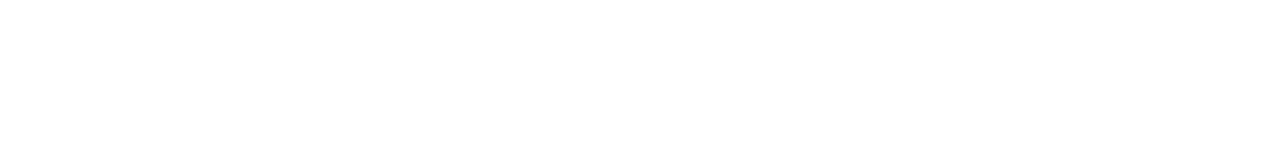
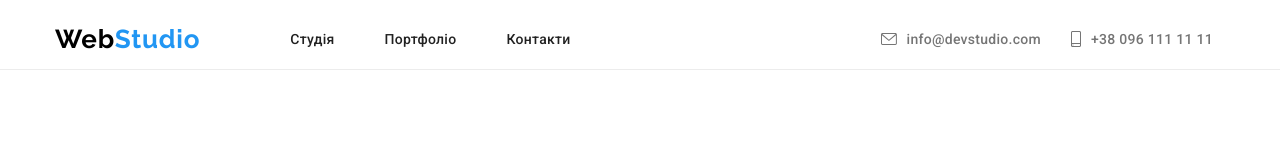
Before and after one commit to Spartanek/Webstudio_template, a plain HTML site: page index2.html in a window 1280 px wide. Drawn offline with Linux system fonts and the light colour scheme.

Commit message:
work out how to put svg through before

```diff
--- a/index2.html
+++ b/index2.html
@@ -3,8 +3,83 @@
   <head>
     <meta charset="UTF-8" />
     <meta name="viewport" content="width=device-width, initial-scale=1.0" />
-    <link rel="stylesheet" href="./style2.css" />
+    <!-- Raleway 700px -->
+    <link rel="stylesheet" href="reset.css" />
+    <link
+      href="https://fonts.googleapis.com/css2?family=Raleway:wght@700&display=swap"
+      rel="stylesheet"
+    />
+    <!-- Roboto 400px -->
+    <link
+      href="https://fonts.googleapis.com/css2?family=Roboto&display=swap"
+      rel="stylesheet"
+    />
+    <!-- Roboto 500px -->
+    <link
+      href="https://fonts.googleapis.com/css2?family=Roboto:wght@500&display=swap"
+      rel="stylesheet"
+    />
+    <!-- Roboto 700px -->
+    <link
+      href="https://fonts.googleapis.com/css2?family=Roboto:wght@700&display=swap"
+      rel="stylesheet"
+    />
+    <!-- Roboto 900px -->
+    <link
+      href="https://fonts.googleapis.com/css2?family=Roboto:wght@900&display=swap"
+      rel="stylesheet"
+    />
+    <link rel="stylesheet" href="./visually-hidden.css" />
+    <link rel="stylesheet" href="style2.css" />
     <title>Document</title>
   </head>
-  <body></body>
+  <body>
+    <header class="header">
+      <div class="container container-flex">
+        <a class="logo" href=""
+          ><p class="logo_text">
+            Web<span class="logo_text-chose">Studio</span>
+          </p></a
+        >
+        <nav class="navigation">
+          <ul class="navigation_list">
+            <li class="navigation_item">
+              <a class="navigation_link" href="">
+                <p class="navigation_text">Студія</p></a
+              >
+            </li>
+            <li class="navigation_item">
+              <a class="navigation_link" href="">
+                <p class="navigation_text">Портфоліо</p></a
+              >
+            </li>
+            <li class="navigation_item">
+              <a class="navigation_link" href="">
+                <p class="navigation_text">Контакти</p></a
+              >
+            </li>
+          </ul>
+        </nav>
+        <ul class="contacts">
+          <li class="contacts_item">
+            <svg class="contacts_svg-email">
+              <use href="./assets/svg/contacts.svg#icon-envelope"></use>
+            </svg>
+            <a class="contacts_link" href="mailto:info@devstudio.com"
+              >info@devstudio.com</a
+            >
+          </li>
+          <li class="contacts_item">
+            <svg class="contacts_svg-tel">
+              <use href="./assets/svg/contacts.svg#icon-smartphone"></use>
+            </svg>
+            <a class="contacts_link" href="tel:380961111111"
+              >+38 096 111 11 11</a
+            >
+          </li>
+        </ul>
+      </div>
+      <hr />
+    </header>
+  </body>
 </html>
--- a/style2.css
+++ b/style2.css
@@ -0,0 +1,92 @@
+/* header */
+html {
+  scroll-behavior: smooth;
+}
+header {
+  padding: 24px 0;
+}
+.container {
+  width: 1200px;
+  padding: 0px 15px;
+  margin: 0 auto;
+}
+.container-flex {
+  display: flex;
+  align-items: center;
+}
+.navigation_list {
+  display: flex;
+}
+.logo_text {
+  color: #000;
+  font-family: "Raleway";
+  font-size: 26px;
+  font-style: normal;
+  font-weight: 700;
+  line-height: normal;
+  letter-spacing: 0.78px;
+  margin-right: 90px;
+}
+.logo_text-chose {
+  color: #2196f3;
+
+  font-family: "Raleway";
+  font-size: 26px;
+  font-style: normal;
+  font-weight: 700;
+  line-height: normal;
+  letter-spacing: 0.78px;
+}
+.navigation_item:not(:last-child) {
+  margin-right: 50px;
+}
+.navigation {
+  margin-right: 310px;
+}
+.navigation_text {
+  color: #212121;
+  font-family: "Roboto";
+  font-size: 14px;
+  font-style: normal;
+  font-weight: 500;
+  line-height: normal;
+  letter-spacing: 0.28px;
+}
+.contacts {
+  display: flex;
+}
+.contacts_link {
+  color: #757575;
+  font-family: "Roboto";
+  font-size: 14px;
+  font-style: normal;
+  font-weight: 500;
+  line-height: normal;
+  letter-spacing: 0.28px;
+}
+.contacts_item:not(:last-child) {
+  margin-right: 30px;
+}
+.contacts_item {
+  display: flex;
+  align-items: center;
+}
+.contacts_svg-email {
+  width: 16px;
+  height: 12px;
+  fill: #757575;
+  margin-right: 10px;
+}
+.contacts_svg-tel {
+  width: 10px;
+  height: 16px;
+  fill: #757575;
+  margin-right: 10px;
+}
+header::after {
+  margin-top: 15px;
+  display: block;
+  content: "";
+  height: 1px;
+  background: #ececec;
+}
```
Also changed, not shown: style.css (+6 -1 lines), assets/svg/advantages.svg (deleted).
